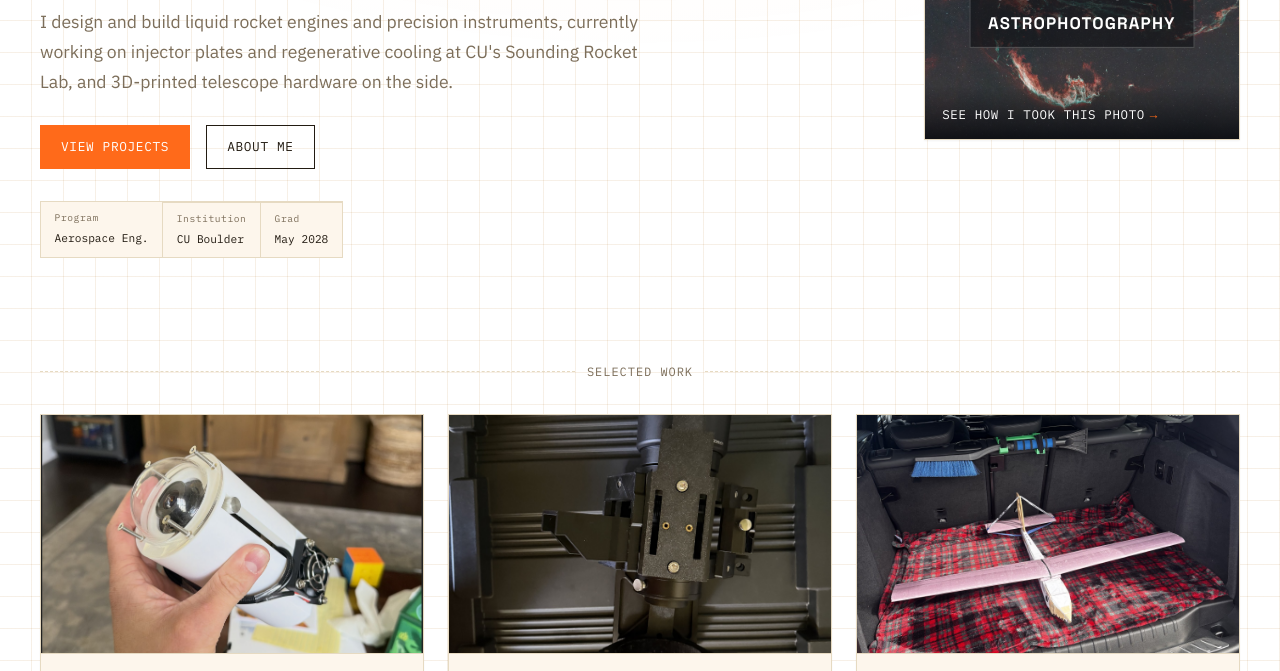
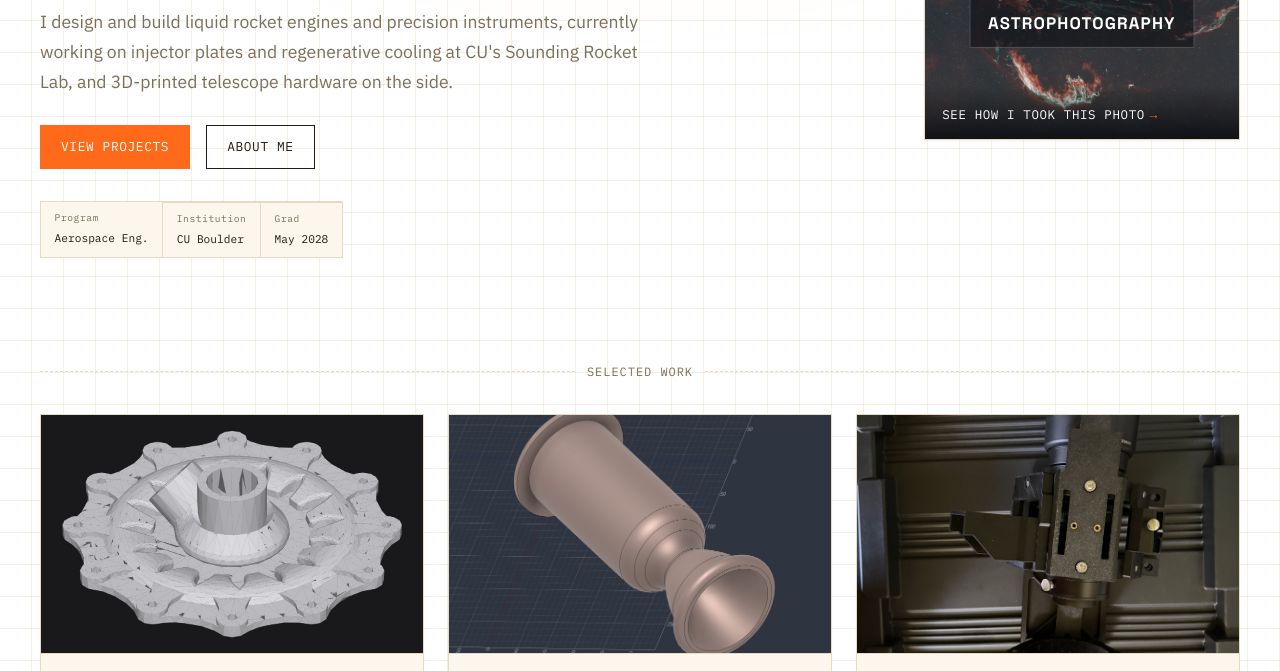
Before and after one commit to Htnick/Portfolio, an Astro site: page / in a window 1280 px wide. Shown: the part 267-938 px from the top of the page. Built offline with nearby package versions, Linux system fonts and the light colour scheme; Astro itself is replaced by a stand-in of ours.

Commit message:
Switch home page showcase to a hand-picked set of projects
Replaced the auto-selected "3 most recent" logic with an explicit list:
the injector plate, the regeneratively cooled engine, and the Rokinon
astro rig, in that order.

```diff
--- a/src/pages/index.astro
+++ b/src/pages/index.astro
@@ -5,15 +5,16 @@ import { getCollection } from "astro:content";
 
 const allProjects = await getCollection("projects", ({ data }) => !data.draft);
 
-// Feature the 3 most recent projects, completed work first
-const featured = allProjects
-  .sort((a, b) => {
-    if (a.data.status !== b.data.status) {
-      return a.data.status === "completed" ? -1 : 1;
-    }
-    return b.data.date.localeCompare(a.data.date);
-  })
-  .slice(0, 3);
+// Hand-picked showcase, in this order: the injector plate, the
+// regeneratively cooled engine, and the Rokinon astro rig.
+const FEATURED_SLUGS = [
+  "injector-plate-topology-optimization",
+  "regeneratively-cooled-engine",
+  "rokinon-135mm-astro-rig",
+];
+const featured = FEATURED_SLUGS
+  .map((slug) => allProjects.find((p) => p.id === slug))
+  .filter((p) => p !== undefined);
 ---
 
 <Layout title="Henry Nickless">
```
